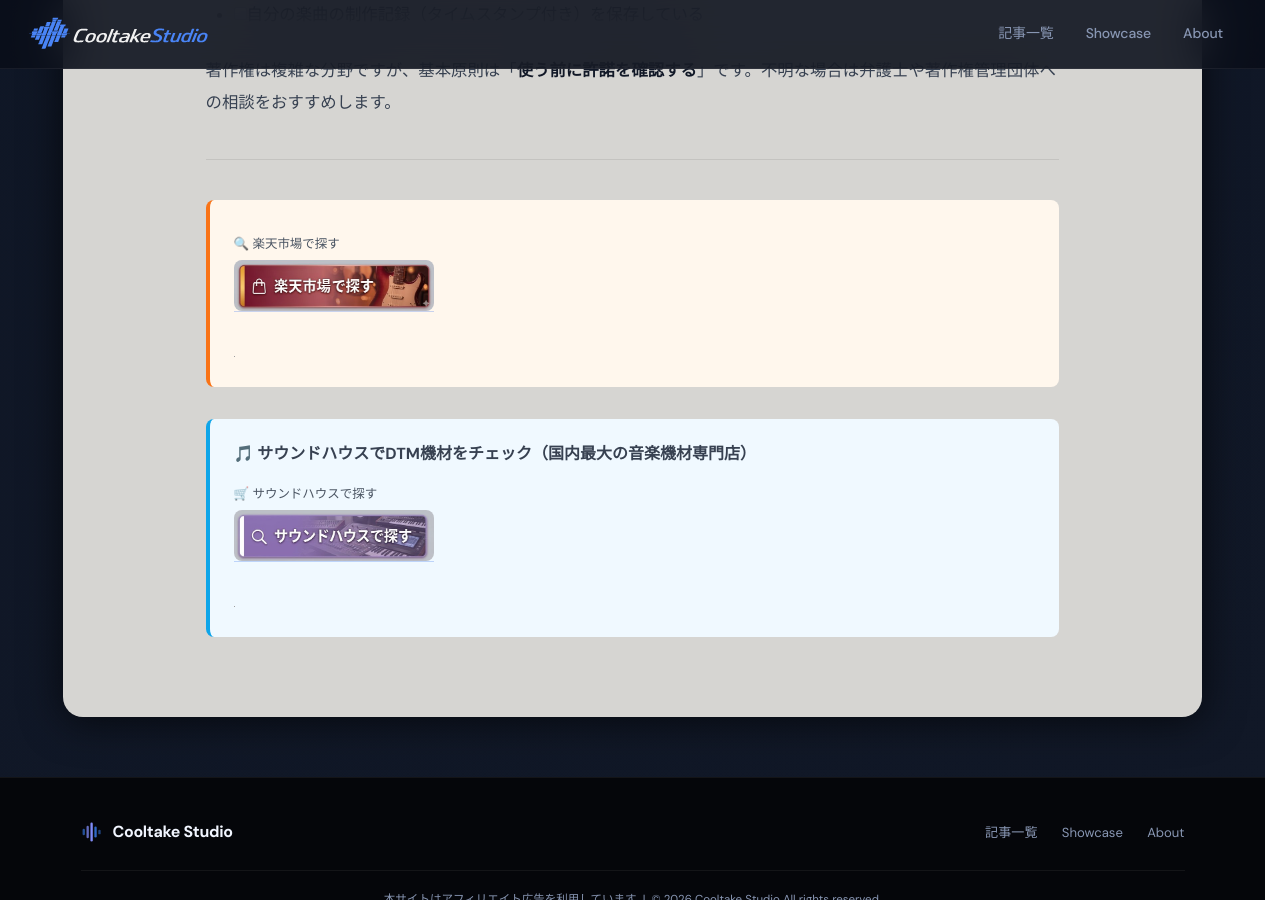
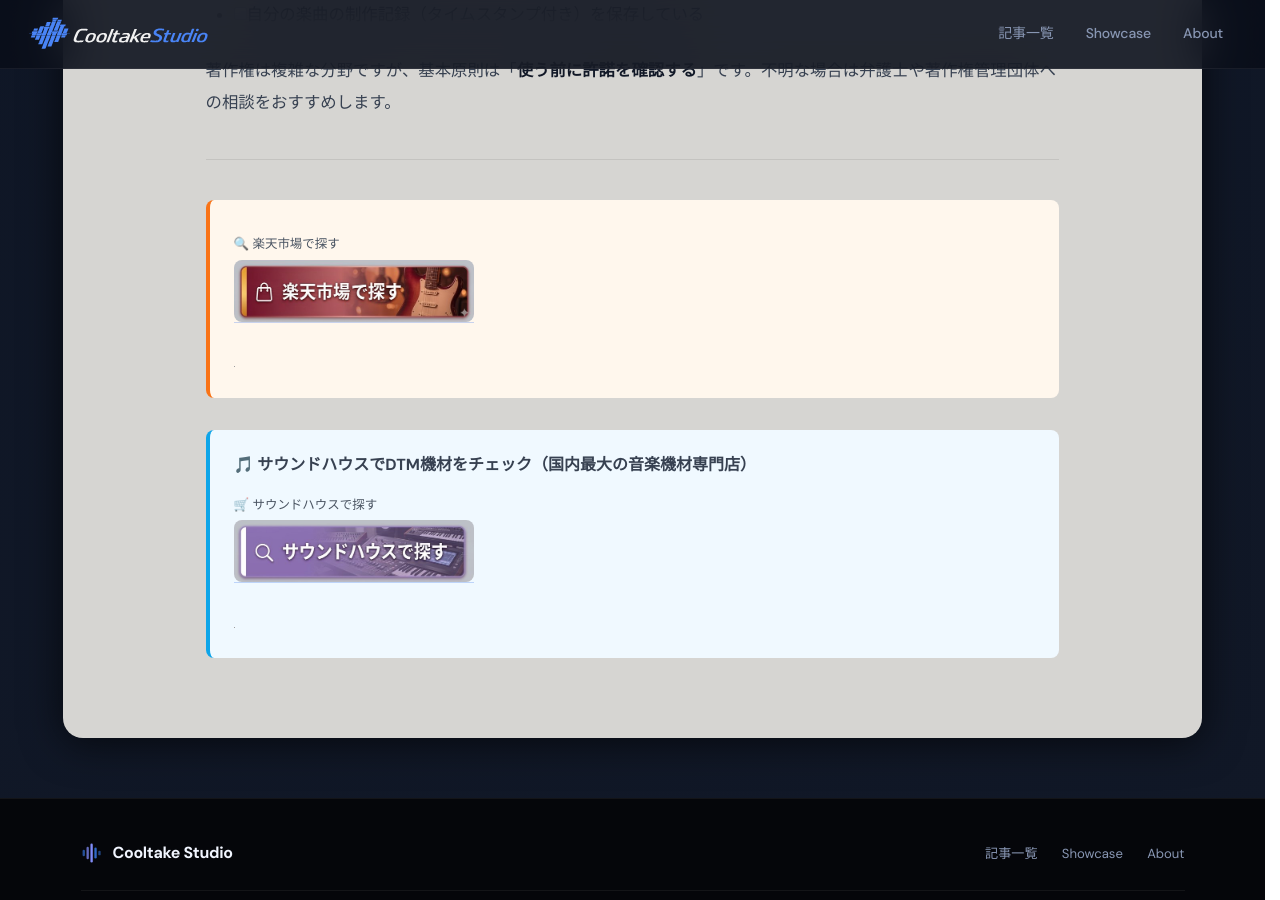
Before and after one commit to cooltake/cooltake-staging, a Jekyll site: the page built from _posts/2026-05-24-music-copyright-basics.md, in a window 1280 px wide and 900 px high, scrolled down 5303 px. Built offline with Jekyll 4.4.1, drawn with Linux system fonts in a browser that asks for light colours; some web fonts are replaced; grey boxes are pictures that could not be loaded.

```diff
--- a/_posts/2026-05-24-music-copyright-basics.md
+++ b/_posts/2026-05-24-music-copyright-basics.md
@@ -138,13 +138,13 @@
 
 <div style="margin:2rem 0;padding:1.2rem 1.5rem;background:#fff7ed;border-left:4px solid #f97316;border-radius:8px;">
 <div style="margin:.8rem 0;"><span style="display:block;font-size:.78rem;color:#4b5563;margin-bottom:3px;margin-top:6px;">🔍 楽天市場で探す</span>
-<a href="https://hb.afl.rakuten.co.jp/hgc/0b15ddc7.28c5c9ed.0b15ddc8.5d23dd4d/?pc=https%3A%2F%2Fsearch.rakuten.co.jp%2Fsearch%2Fmall%2FDTM%2B%E9%9F%B3%E6%A5%BD%E5%88%B6%E4%BD%9C%2F" rel="nofollow" referrerpolicy="no-referrer-when-downgrade" style="display:inline-block;text-decoration:none;"><img src="/assets/images/btn-rakuten.jpg" alt="楽天市場で探す" width="200" style="height:auto;border-radius:8px;display:block;"></a></div>
+<a href="https://hb.afl.rakuten.co.jp/hgc/0b15ddc7.28c5c9ed.0b15ddc8.5d23dd4d/?pc=https%3A%2F%2Fsearch.rakuten.co.jp%2Fsearch%2Fmall%2FDTM%2B%E9%9F%B3%E6%A5%BD%E5%88%B6%E4%BD%9C%2F" rel="nofollow" referrerpolicy="no-referrer-when-downgrade" style="display:inline-block;text-decoration:none;"><img src="/assets/images/btn-rakuten.jpg" alt="楽天市場で探す" width="240" style="height:auto;border-radius:8px;display:block;"></a></div>
 <img src="//i.moshimo.com/af/i/impression?a_id=5565352&amp;p_id=54&amp;pc_id=54&amp;pl_id=616" width="1" height="1" style="border:none;" alt="" loading="lazy">
 </div>
 
 <div style="margin:2rem 0;padding:1.2rem 1.5rem;background:#f0f9ff;border-left:4px solid #0ea5e9;border-radius:8px;">
 <p style="margin:0 0 .6rem;font-weight:bold;font-size:1rem;">&#x1F3B5; サウンドハウスでDTM機材をチェック（国内最大の音楽機材専門店）</p>
 <div style="margin:.8rem 0;"><span style="display:block;font-size:.78rem;color:#4b5563;margin-bottom:3px;margin-top:6px;">🛒 サウンドハウスで探す</span>
-<a href="https://h.accesstrade.net/sp/cc?rk=01001xqc00os63&url=https%3A%2F%2Fwww.soundhouse.co.jp%2Fsearch%2Findex%2F%3Fsearch_all%3DDTM" rel="nofollow" referrerpolicy="no-referrer-when-downgrade" style="display:inline-block;text-decoration:none;"><img src="/assets/images/btn-soundhouse.jpg" alt="サウンドハウスで探す" width="200" style="height:auto;border-radius:8px;display:block;"></a></div>
+<a href="https://h.accesstrade.net/sp/cc?rk=01001xqc00os63&url=https%3A%2F%2Fwww.soundhouse.co.jp%2Fsearch%2Findex%2F%3Fsearch_all%3DDTM" rel="nofollow" referrerpolicy="no-referrer-when-downgrade" style="display:inline-block;text-decoration:none;"><img src="/assets/images/btn-soundhouse.jpg" alt="サウンドハウスで探す" width="240" style="height:auto;border-radius:8px;display:block;"></a></div>
 <img src="https://h.accesstrade.net/sp/rr?rk=01001xqc00os63" width="1" height="1" border="0" alt="" loading="lazy">
 </div>
```
